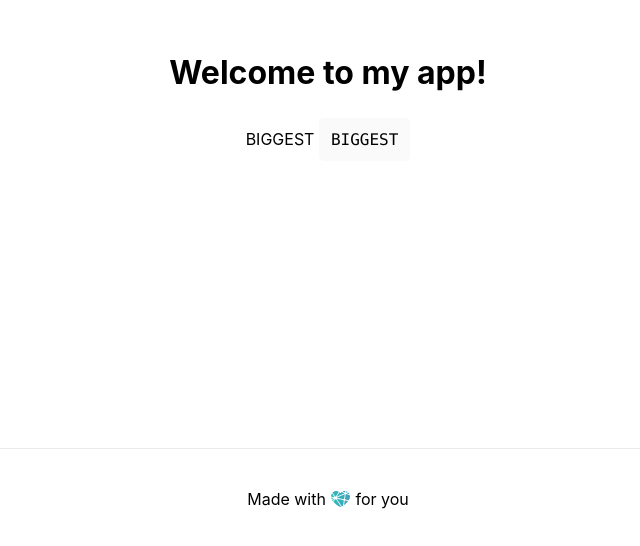
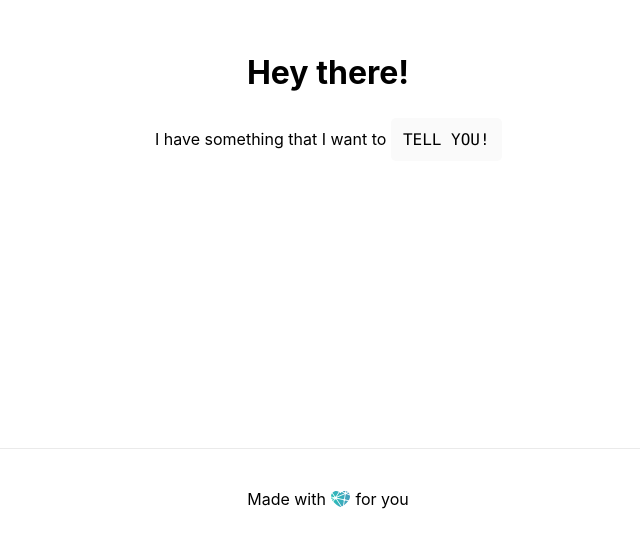
Before and after one commit to BernardPouw/jiah, a Next.js app: page / in a window 1280 px wide. Shown: the part 252-798 px from the top of the page, without its empty margins (312-952 px from the left). Built offline with nearby package versions, Linux system fonts and the light colour scheme.

Commit message:
added packages

```diff
--- a/package.json
+++ b/package.json
@@ -8,6 +8,7 @@
     "export": "next export"
   },
   "dependencies": {
+    "animate.css": "^4.1.1",
     "cypress": "^10.0.3",
     "next": "^12.1.5",
     "react": "^18.0.0",
--- a/pages/index.js
+++ b/pages/index.js
@@ -6,14 +6,15 @@ export default function Home() {
   return (
     <div className="container">
       <Head>
-        <title>Next.js Starter!</title>
+        <title>Hey!</title>
         <link rel="icon" href="/favicon.ico" />
+        <link rel="stylesheet" href="https://cdnjs.cloudflare.com/ajax/libs/animate.css/4.1.1/animate.min.css"/>
       </Head>
 
       <main>
-        <Header title="Welcome to my app!" />
-        <p className="description">
-          BIGGEST <code>BIGGEST</code>
+        <Header title="Hey there!" />
+        <p className="description" class="animate__animated animate__bounce">
+          I have something that I want to <code>TELL YOU!</code>
         </p>
       </main>
 
```
Also changed, not shown: 1 other file (tests, documents, lock files or other folders).
